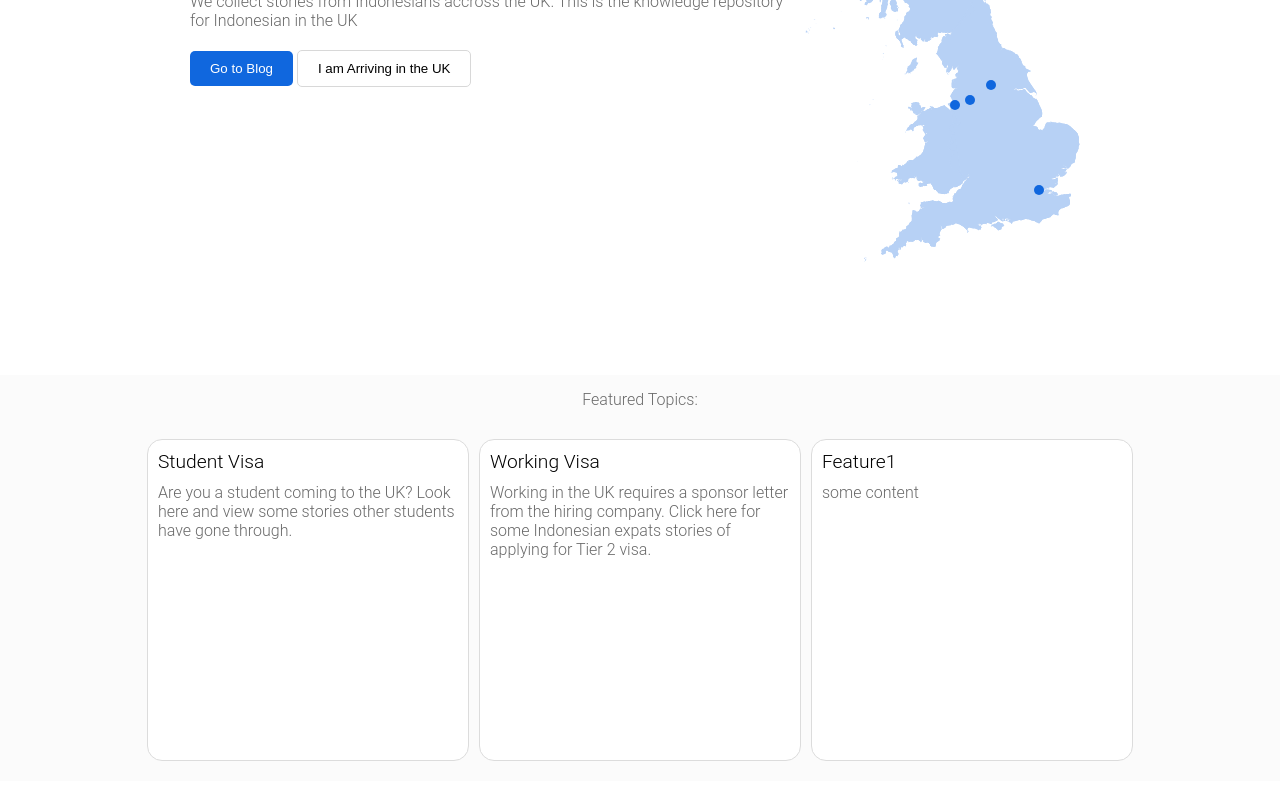
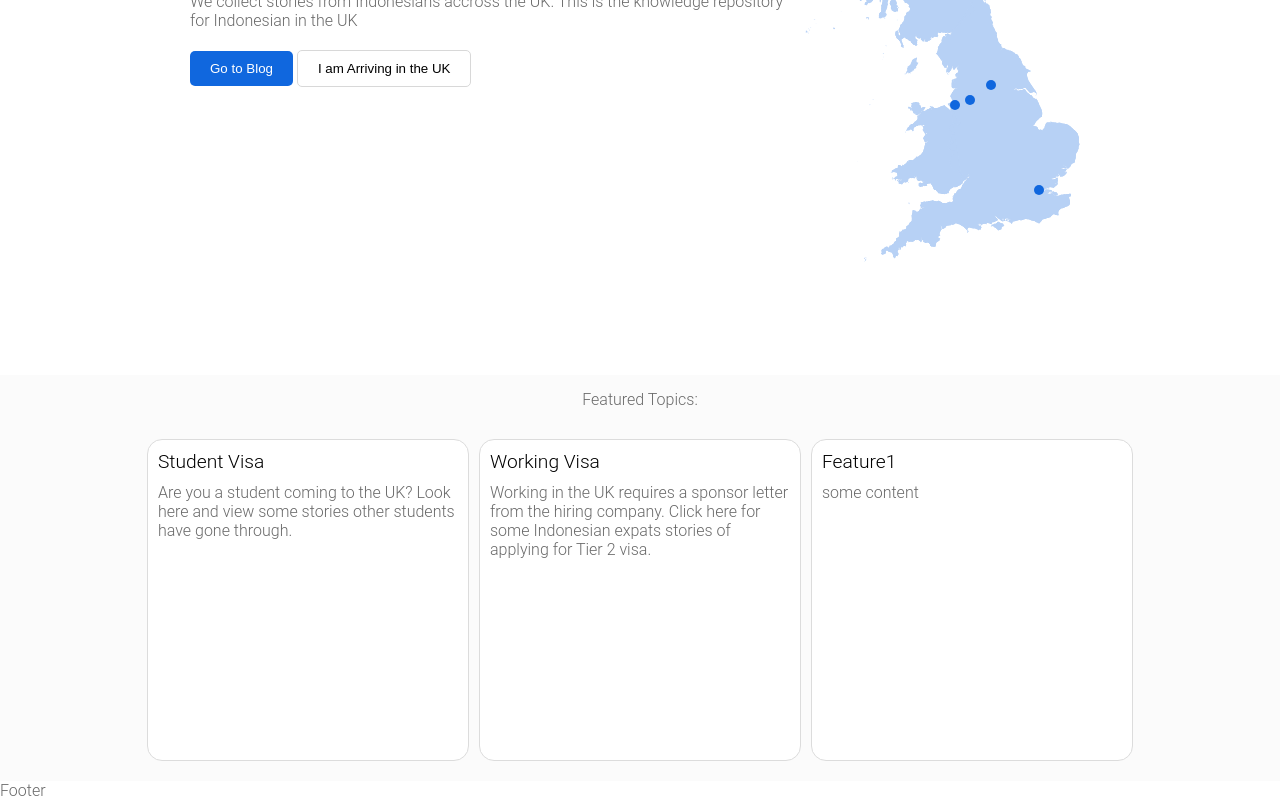
Before and after one commit to sutanmufti/uk-blog, a SvelteKit app: page / in a window 1280 px wide. Shown: the part 406-1206 px from the top of the page. Built offline with nearby package versions, Linux system fonts and the light colour scheme.

Commit message:
footer and putting some components

```diff
--- /dev/null
+++ b/src/lib/components/Footer.svelte
@@ -0,0 +1,12 @@
+<footer>
+    Footer
+</footer>
+
+
+
+<style>
+    footer {
+        display: sticky;
+        bottom: 0;
+    }
+</style>
--- a/src/routes/+layout.svelte
+++ b/src/routes/+layout.svelte
@@ -1,6 +1,7 @@
 <script>
     import Header from "$lib/components/Header.svelte";
     import { base } from "$app/paths";
+    import Footer from "$lib/components/Footer.svelte";
 </script>
 
 <svelte:head>
@@ -28,3 +29,4 @@
 
 <Header/>
 <slot></slot>
+<Footer/>
```
